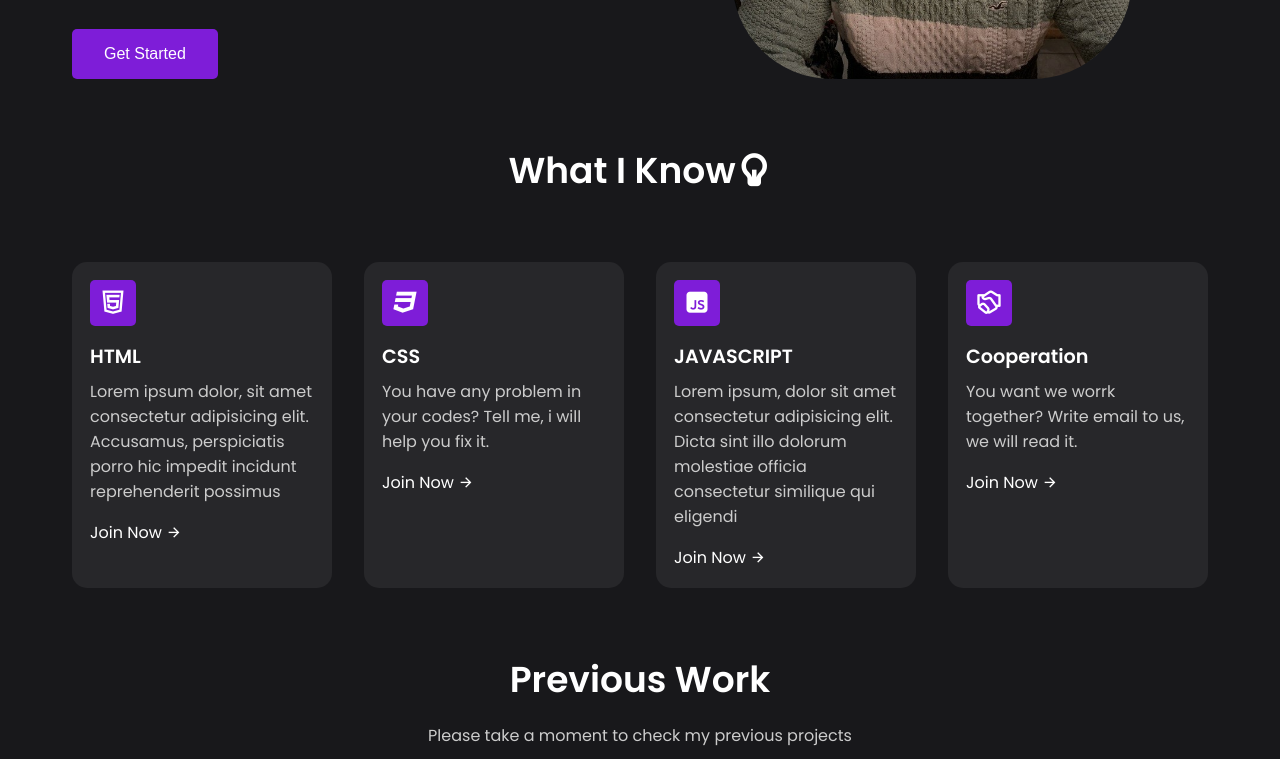
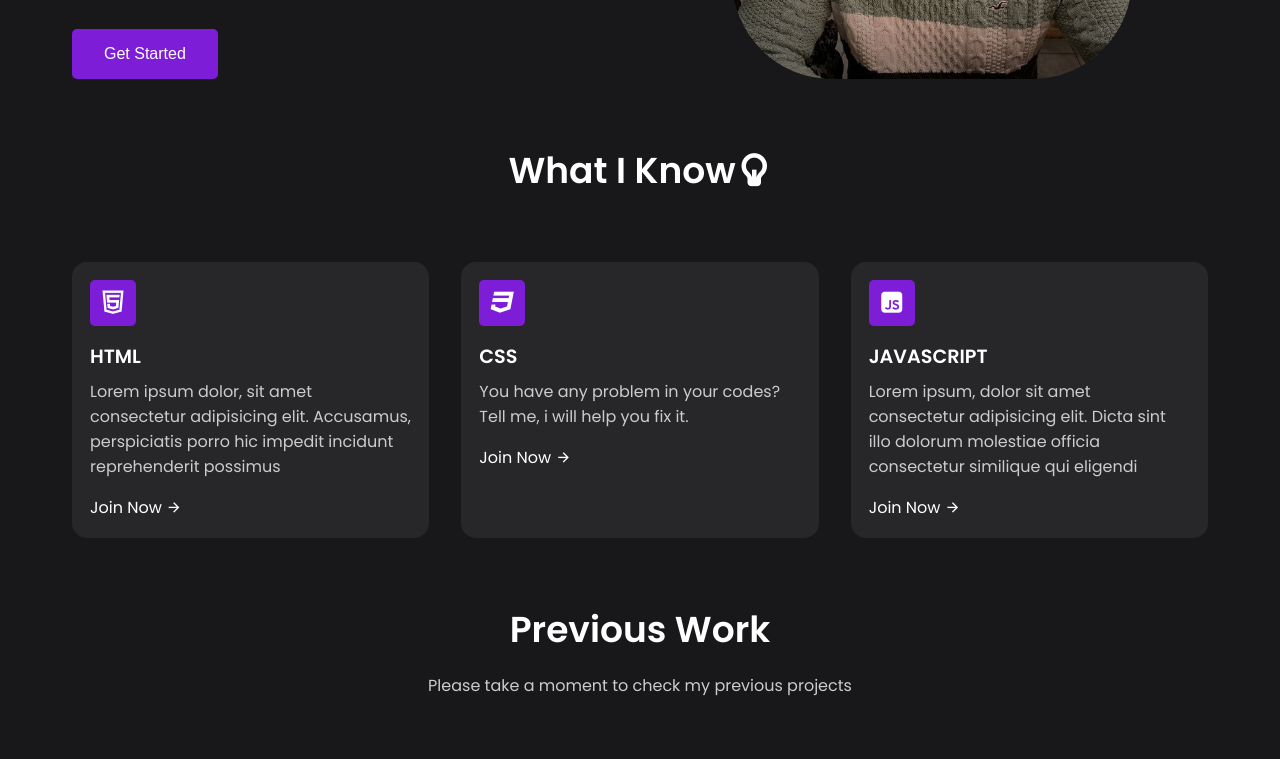
Before and after one commit to Tommy2Mx/Tommy2Mx.github.io, a plain HTML site: page index.html in a window 1280 px wide. Shown: the part 618-1377 px from the top of the page. Drawn offline with nearby package versions, Linux system fonts and the light colour scheme; a script that the page names is missing.

Commit message:
Update to index

```diff
--- a/index.html
+++ b/index.html
@@ -82,13 +82,6 @@
           </p>
           <a href="#">Join Now <i class="ri-arrow-right-line"></i></a>
         </div>
-        <div class="card">
-          <span><i class="ri-shake-hands-line"></i></span>
-          <h4>Cooperation</h4>
-          <p>You want we worrk together? Write email to us, we will read it.</p>
-          <a href="#">Join Now <i class="ri-arrow-right-line"></i></a>
-        </div>
-      </div>
     </section>
 
     <section class="container">
--- a/styles.css
+++ b/styles.css
@@ -141,7 +141,7 @@ section .header{
 .features{
     margin-top: 4rem;
     display: grid;
-    grid-template-columns: repeat(4, 1fr);
+    grid-template-columns: repeat(3, 1fr);
     gap: 2rem;
 }
 
```
